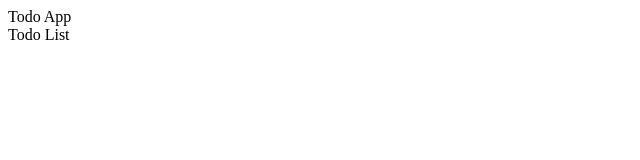
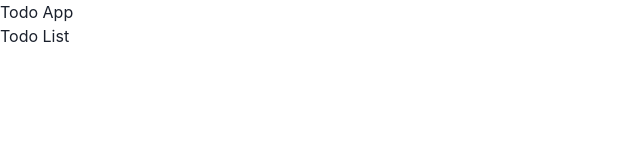
Before and after one commit to yoritin/next-todo, a Next.js app: page / in a window 1280 px wide. Shown: the top 160 px of the page, without its empty margins (0-640 px from the left). Built offline with nearby package versions, Linux system fonts and the light colour scheme.

Commit message:
fix _app.tsx

```diff
--- a/pages/_app.tsx
+++ b/pages/_app.tsx
@@ -1,7 +1,12 @@
 import { AppProps } from 'next/app'
+import { ChakraProvider } from '@chakra-ui/react'
 
-const MyApp = ({ Component, pageProps }: AppProps) => {
-  return <Component {...pageProps} />
+function MyApp({ Component, pageProps }: AppProps) {
+  return (
+    <ChakraProvider>
+      <Component {...pageProps} />
+    </ChakraProvider>
+  )
 }
 
 export default MyApp
```
